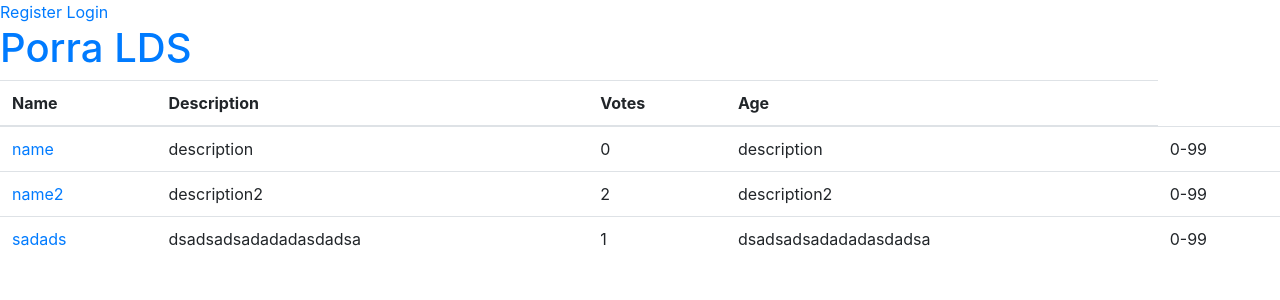
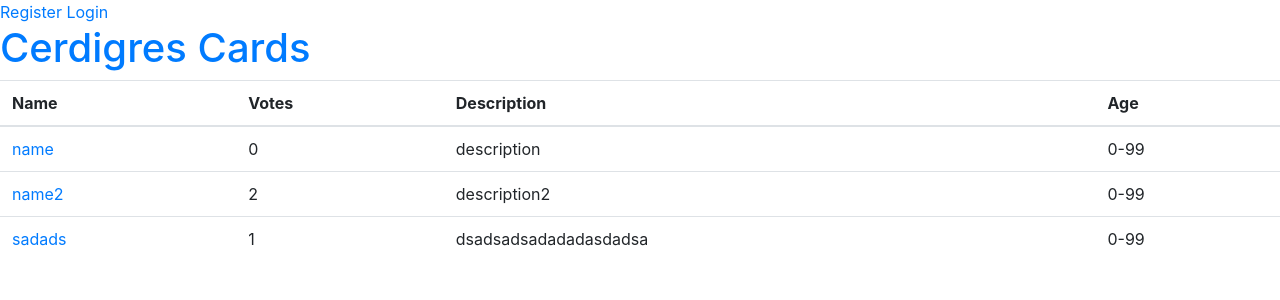
Before and after one commit to pijamarda/cerdigres-cards, a Django app: page /rank/ in a window 1280 px wide. Shown: the top 300 px of the page. Run offline with Django 3.2, Linux system fonts and the light colour scheme; data comes from the database, SQL or seed files in the repository; some libraries are stand-ins or nearby versions.

Commit message:
fixed tabled data

```diff
--- a/ccSite/home/templates/home/base.html
+++ b/ccSite/home/templates/home/base.html
@@ -26,7 +26,7 @@
                     <span class="glyphicon glyphicon-lock"> Login </span>
                 </a>
             {% endif %}
-            <h1> <a href="/euro2016">Porra LDS</a></h1>
+            <h1> <a href="/">Cerdigres Cards</a></h1>
 
         </div>
         <div class="content">
--- a/ccSite/rank/templates/rank/index.html
+++ b/ccSite/rank/templates/rank/index.html
@@ -8,8 +8,8 @@
         <thead>
         <tr>
             <th scope="col">Name</th>
+            <th scope="col">Votes</th>
             <th scope="col">Description</th>
-            <th scope="col">Votes</th>
             <th scope="col">Age</th>
         </tr>
         </thead>
@@ -19,7 +19,6 @@
                 <td>
                     <a href="{% url 'rulebook:rulebook_detail' rulebook.id %}">{{ rulebook.name }}</a>
                 </td>
-                <td>{{ rulebook.description_text }}</td>
                 <td>{{ rulebook.general_votes }}</td>
                 <td>{{ rulebook.description_text }}</td>
                 <td>{{ rulebook.recomended_age_min }}-{{ rulebook.recomended_age_max }}</td>
```
